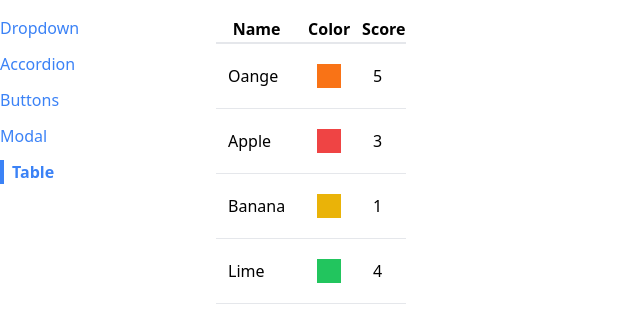
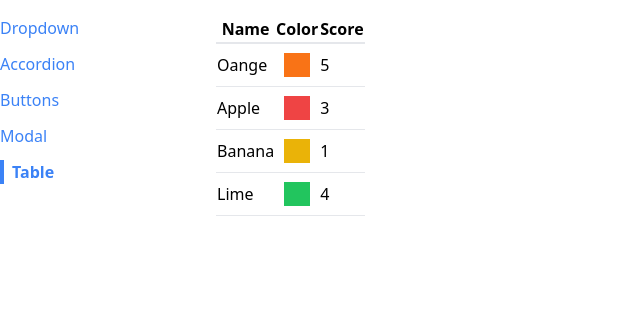
Before and after one commit to AntimonS/React-comp, a React (Create React App) app: page /table in a window 1280 px wide. Shown: the top 322 px of the page, without its empty margins (0-640 px from the left). Built offline with nearby package versions, Linux system fonts and the light colour scheme.

Commit message:
added some changes to table.js and tablePage.js,added function key

```diff
--- a/src/components/Table.js
+++ b/src/components/Table.js
@@ -1,16 +1,15 @@
-function Table({ data, config }) {
+function Table({ data, config, keyFn }) {
   const renderedHeaders = config.map((column) => {
     return <th key={column.label}>{column.label}</th>;
   });
 
-  const renderedRows = data.map((fruit) => {
+  const renderedRows = data.map((rawData) => {
+    const renderedCells = config.map((column) => {
+      return <td key={column.label}> {column.render(rawData)}</td>;
+    });
     return (
-      <tr className="border-b" key={fruit.name}>
-        <td className="p-3">{fruit.name}</td>
-        <td className="p-3">
-          <div className={`p-3 m-2 ${fruit.color}`}></div>
-        </td>
-        <td className="p-3">{fruit.score}</td>
+      <tr className="border-b" key={keyFn(rawData)}>
+        {renderedCells}
       </tr>
     );
   });
--- a/src/pages/TablePage.js
+++ b/src/pages/TablePage.js
@@ -8,11 +8,22 @@
     { name: "Lime", color: "bg-green-500", score: "4" },
   ];
 
-  const config = [{ label: "Name" }, { label: "Color" }, { label: "Score" }];
+  const config = [
+    { label: "Name", render: (fruit) => fruit.name },
+    {
+      label: "Color",
+      render: (fruit) => <div className={`p-3 m-2 ${fruit.color}`}></div>,
+    },
+    { label: "Score", render: (fruit) => fruit.score },
+  ];
+
+  const keyFn = (fruit) => {
+    return fruit.name;
+  };
 
   return (
     <div>
-      <Table config={config} data={data} />
+      <Table config={config} data={data} keyFn={keyFn} />
     </div>
   );
 }
```
